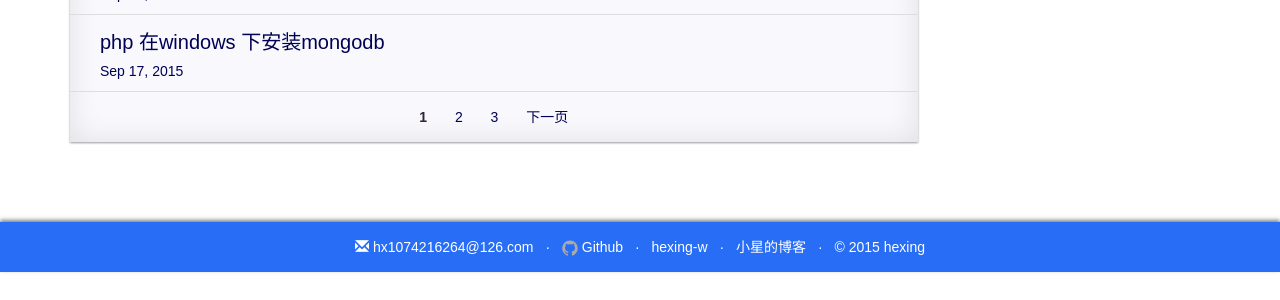
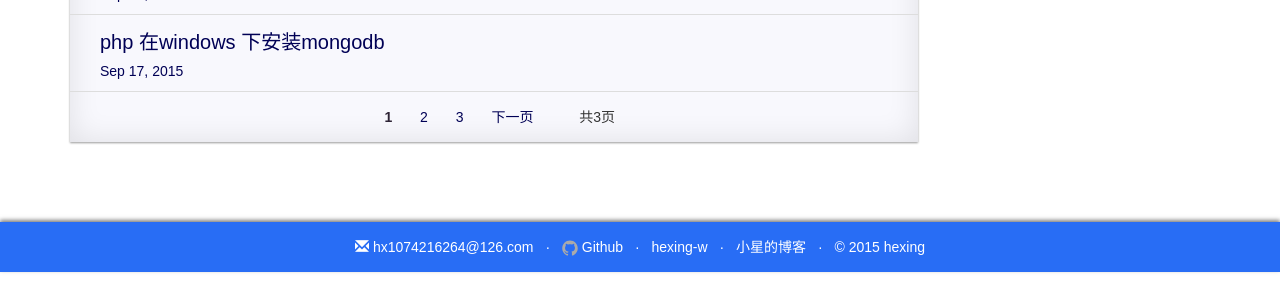
Before and after one commit to hexing-w/hexing-w.github.io, a Jekyll site: the page built from index.html, in a window 1280 px wide. Shown: the part 670-970 px from the top of the page. Built offline with Jekyll 4.4.1, drawn with Linux system fonts in a browser that asks for light colours; nearby versions of some CDN libraries; the list of posts is cut into pages by our own code; comment, search, counter and statistics services are not loaded; a style sheet for code colours, icons or effects is not loaded.

Commit message:
Update index.html

```diff
--- a/index.html
+++ b/index.html
@@ -43,7 +43,9 @@ layout: default
         {% if paginator.next_page %}
             <a href="{{ paginator.next_page_path | prepend: site.baseurl | replace: '//', '/' }}">下一页</a>
         {% endif %}
+        <span class="page_number" style="margin-left:30px;" >共{{paginator.total_pages}}页</span>
               {% endif %}
+
       </div>
 
         </div>
```
